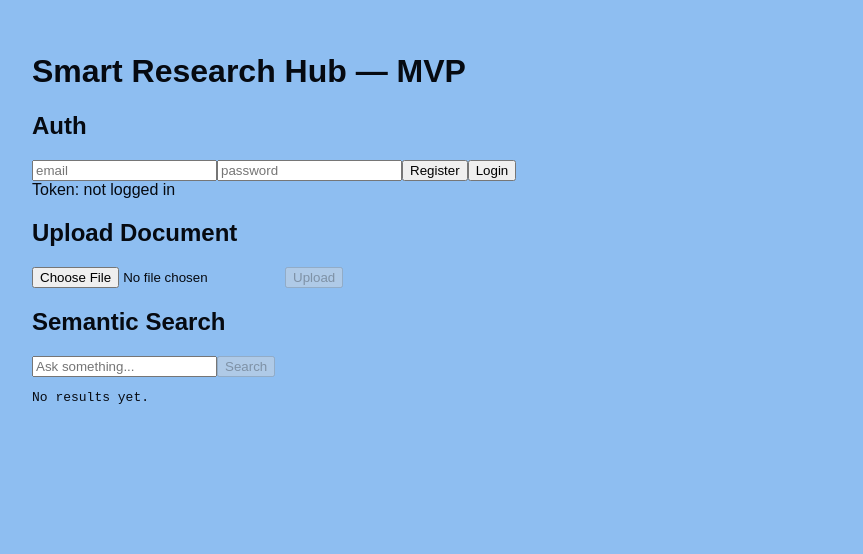
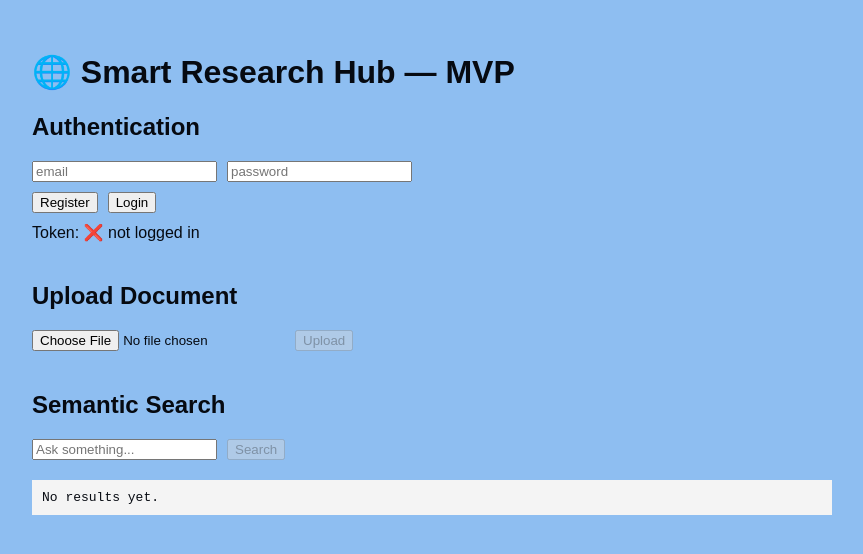
Before and after one commit to yasmeen-123/smart-research-hub, a Next.js app in the folder frontend/: page / in a window 1280 px wide. Shown: the top 554 px of the page, without its empty margins (208-1071 px from the left). Built offline with nearby package versions, Linux system fonts and the light colour scheme; no server answers.

Commit message:
saved files

```diff
--- a/frontend/pages/index.js
+++ b/frontend/pages/index.js
@@ -12,17 +12,23 @@ export default function Home() {
   const [query, setQuery] = useState("");
   const [results, setResults] = useState(null);
 
-  // Backend API base URL
+  // ✅ Backend API base URL
+  // Make sure your backend URL works when opened in browser
   const API_BASE = process.env.NEXT_PUBLIC_API_BASE || "https://stunning-space-sniffle-q776vr4j4gpg295x-8000.app.github.dev/";
 
   // ✅ Register User
   const register = async () => {
     try {
-      const res = await axios.post(`${API_BASE}/register`, { email, password });
-      alert("Registered and logged in");
-      console.log("Register success:", res.data);
+      console.log("Registering via:", `${API_BASE}/register`);
+
+      const res = await axios.post(`${API_BASE}/register`, {
+        email,
+        password,
+      });
+      alert("Registered and logged in successfully!");
+      console.log("✅ Register success:", res.data);
     } catch (e) {
-      console.error("Register error:", e);
+      console.error("❌ Register error:", e);
       alert(e.response?.data?.detail || "Network error — cannot reach backend");
     }
   };
@@ -30,12 +36,17 @@ export default function Home() {
   // ✅ Login User
   const login = async () => {
     try {
-      const res = await axios.post(`${API_BASE}/login`, { email, password });
+      console.log("Logging in via:", `${API_BASE}/login`);
+
+      const res = await axios.post(`${API_BASE}/login`, {
+        email,
+        password,
+      });
       setToken(res.data.access_token);
-      alert("Logged in");
-      console.log("Login success:", res.data);
+      alert("Login successful!");
+      console.log("✅ Login success:", res.data);
     } catch (e) {
-      console.error("Login error:", e);
+      console.error("❌ Login error:", e);
       alert(e.response?.data?.detail || e.message);
     }
   };
@@ -51,6 +62,8 @@ export default function Home() {
     fd.append("file", file);
 
     try {
+      console.log("Uploading via:", `${API_BASE}/upload`);
+
       const res = await axios.post(`${API_BASE}/upload`, fd, {
         headers: {
           "Content-Type": "multipart/form-data",
@@ -58,9 +71,9 @@ export default function Home() {
         },
       });
       setUploadMsg(JSON.stringify(res.data));
-      console.log("Upload success:", res.data);
+      console.log("✅ Upload success:", res.data);
     } catch (e) {
-      console.error("Upload error:", e);
+      console.error("❌ Upload error:", e);
       alert(e.response?.data?.detail || e.message);
     }
   };
@@ -68,6 +81,8 @@ export default function Home() {
   // ✅ Perform Search
   const doSearch = async () => {
     try {
+      console.log("Searching via:", `${API_BASE}/search`);
+
       const res = await axios.post(
         `${API_BASE}/search`,
         { query },
@@ -76,9 +91,9 @@ export default function Home() {
         }
       );
       setResults(res.data);
-      console.log("Search results:", res.data);
+      console.log("✅ Search results:", res.data);
     } catch (e) {
-      console.error("Search error:", e);
+      console.error("❌ Search error:", e);
       alert(e.response?.data?.detail || e.message);
     }
   };
@@ -92,15 +107,16 @@ export default function Home() {
         margin: "0 auto",
       }}
     >
-      <h1>Smart Research Hub — MVP</h1>
+      <h1>🌐 Smart Research Hub — MVP</h1>
 
-      {/* Auth Section */}
+      {/* ================= AUTH SECTION ================= */}
       <section style={{ marginTop: 20 }}>
-        <h2>Auth</h2>
+        <h2>Authentication</h2>
         <input
           placeholder="email"
           value={email}
           onChange={(e) => setEmail(e.target.value)}
+          style={{ marginRight: 10 }}
         />
         <input
           placeholder="password"
@@ -108,35 +124,44 @@ export default function Home() {
           value={password}
           onChange={(e) => setPassword(e.target.value)}
         />
-        <button onClick={register}>Register</button>
-        <button onClick={login}>Login</button>
-        <div>
-          Token: {token ? token.slice(0, 40) + "..." : "not logged in"}
+        <div style={{ marginTop: 10 }}>
+          <button onClick={register}>Register</button>
+          <button onClick={login} style={{ marginLeft: 10 }}>
+            Login
+          </button>
+        </div>
+        <div style={{ marginTop: 10 }}>
+          Token: {token ? token.slice(0, 40) + "..." : "❌ not logged in"}
         </div>
       </section>
 
-      {/* Upload Section */}
-      <section style={{ marginTop: 20 }}>
+      {/* ================= UPLOAD SECTION ================= */}
+      <section style={{ marginTop: 40 }}>
         <h2>Upload Document</h2>
         <input type="file" onChange={(e) => setFile(e.target.files[0])} />
-        <button onClick={upload} disabled={!token}>
+        <button
+          onClick={upload}
+          disabled={!token}
+          style={{ marginLeft: 10 }}
+        >
           Upload
         </button>
-        <div>{uploadMsg}</div>
+        <div style={{ marginTop: 10 }}>{uploadMsg}</div>
       </section>
 
-      {/* Search Section */}
-      <section style={{ marginTop: 20 }}>
+      {/* ================= SEARCH SECTION ================= */}
+      <section style={{ marginTop: 40 }}>
         <h2>Semantic Search</h2>
         <input
           placeholder="Ask something..."
           value={query}
           onChange={(e) => setQuery(e.target.value)}
+          style={{ marginRight: 10 }}
         />
         <button onClick={doSearch} disabled={!token}>
           Search
         </button>
-        <pre>
+        <pre style={{ background: "#f4f4f4", padding: 10, marginTop: 20 }}>
           {results ? JSON.stringify(results, null, 2) : "No results yet."}
         </pre>
       </section>
```
